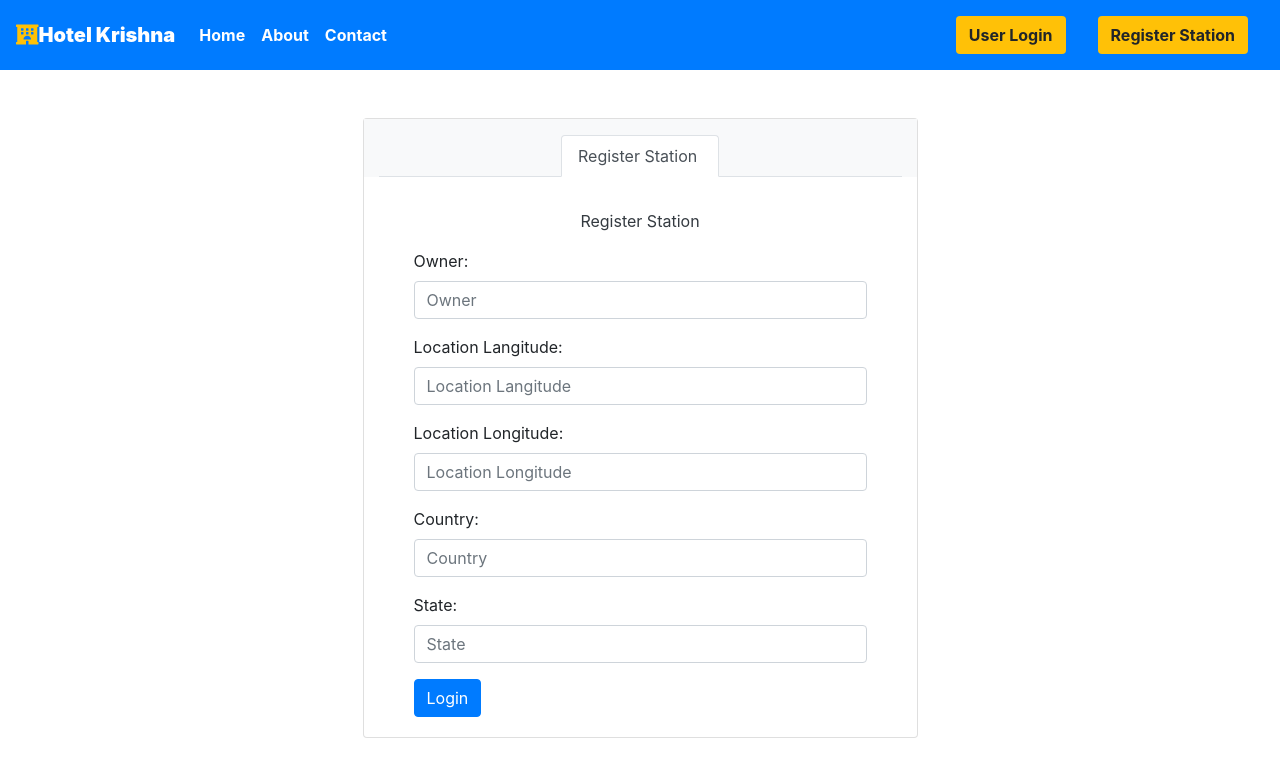
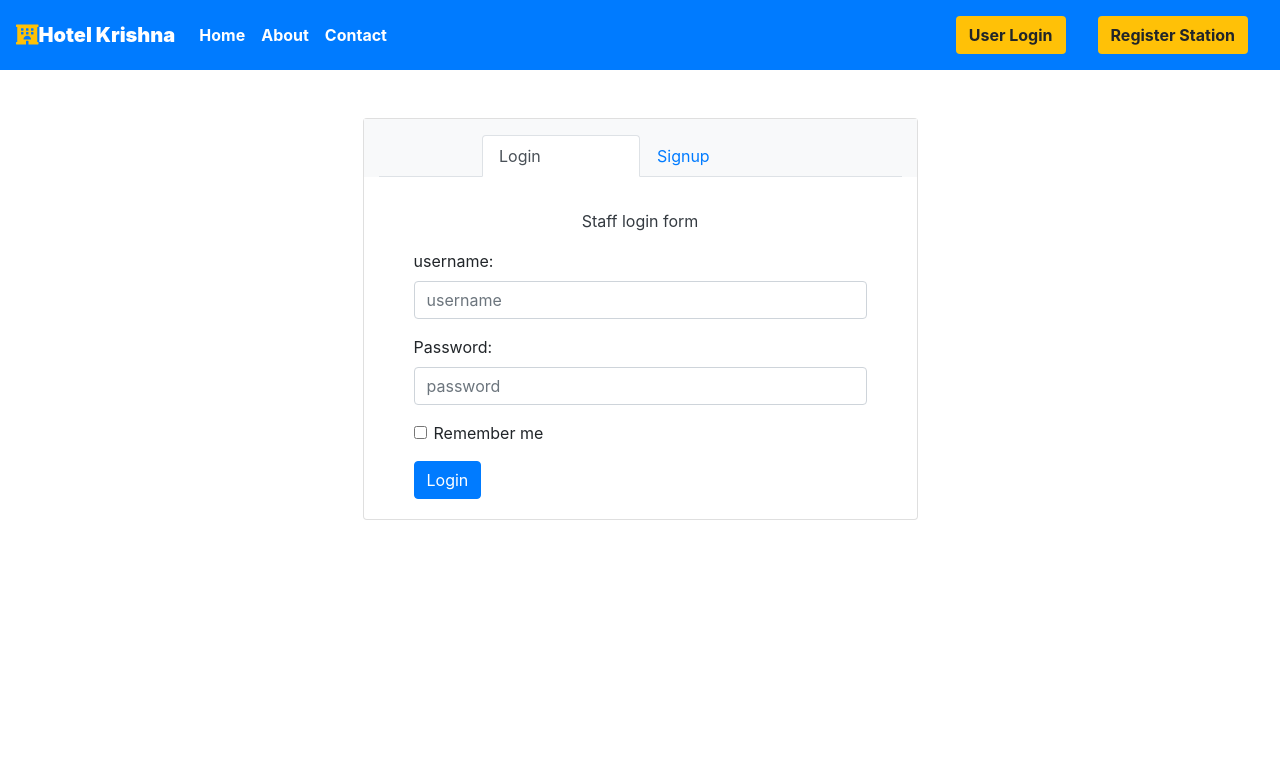
Before and after one commit to akshaybodkhe002/B.TechProject, a Django app: template templates/staff/stafflogsign.html in a window 1280 px wide. Shown: the top 777 px of the page. Run offline with Django 3.2, Linux system fonts and the light colour scheme; the template is opened without the code that fills it, so the values that code supplies are empty; some libraries are stand-ins or nearby versions.

Commit message:
Second commit

```diff
--- a/templates/staff/stafflogsign.html
+++ b/templates/staff/stafflogsign.html
@@ -14,10 +14,13 @@
                         <ul class="nav nav-tabs justify-content-center w-100 " style="width:358px">
 
                             <li class="nav-item">
-                                <a class="nav-link active " data-toggle="tab" href="#home" style="width:158px">Register Station</a>
+                                <a class="nav-link active " data-toggle="tab" href="#home" style="width:158px">Login</a>
                             </li>
 
 
+                            <li class="nav-item">
+                                <a class="nav-link" data-toggle="tab" href="#menu1" style="width:158px">Signup</a>
+                            </li>
 
                     </div>
                 </div>
@@ -29,7 +32,7 @@
                     <!-- Tab panes -->
                     <div class="tab-content">
                         <div id="home" class="container tab-pane active">
-                            <p class="text-center text-dark">Register Station</p>
+                            <p class="text-center text-dark">Staff login form</p>
                             <div class="container">
 
                                 <div class="row">
@@ -38,24 +41,19 @@
                                         <form action="/staff/login" method="post">
                                             {%csrf_token%}
                                             <div class="form-group">
-                                                <label for="email">Owner:</label>
-                                                <input type="text" class="form-control " id="Owner" placeholder="Owner" name="Owner">
+                                                <label for="email">username:</label>
+                                                <input type="text" class="form-control " id="username" placeholder="username" name="username">
                                             </div>
                                             <div class="form-group">
-                                                <label for="pwd">Location Langitude:</label>
-                                                <input type="text" class="form-control " id="Langitude" placeholder="Location Langitude" name="Location Langitude">
+                                                <label for="pwd">Password:</label>
+                                                <input type="password" class="form-control " id="password" placeholder="password" name="password">
                                             </div>
-                                            <div class="form-group">
-                                                <label for="pwd">Location Longitude:</label>
-                                                <input type="text" class="form-control " id="Longitude" placeholder="Location Longitude" name="Location Longitude">
-                                            </div>
-                                            <div class="form-group">
-                                                <label for="pwd">Country:</label>
-                                                <input type="text" class="form-control " id="Country" placeholder="Country" name="Country">
-                                            </div>
-                                            <div class="form-group">
-                                                <label for="pwd">State:</label>
-                                                <input type="text" class="form-control " id="State" placeholder="State" name="State">
+                                            <div class="form-group form-check">
+                                                <label class="form-check-label">
+                                                        <input class="form-check-input " type="checkbox"
+                                                            name="remember">
+                                                        Remember me
+                                                    </label>
                                             </div>
                                             <button type="submit" class="btn btn-primary">Login</button>
                                         </form>
@@ -63,6 +61,38 @@
                                 </div>
                             </div>
                         </div>
+                        <div id="menu1" class="container tab-pane fade">
+                            <p class="text-center text-dark">Staff Signup form</p>
+                            <div class="container">
+
+                                <div class="row">
+                                    <div class="col-md-12 col-lg-12 col-xlg-12">
+
+                                        <form action="/staff/signup" method="POST">
+                                            {%csrf_token%}
+                                            <div class="form-group">
+                                                <label for="username">Username:</label>
+                                                <input type="text" class="form-control " id="username" placeholder="Username" name="username">
+                                            </div>
+                                            <div class="form-group">
+                                                <label for="password1">Password:</label>
+                                                <input type="password" class="form-control " id="password1" placeholder="password" name="password1">
+                                            </div>
+                                            <div class="form-group">
+                                                <label for="password2">Confirm Password:</label>
+                                                <input type="password" class="form-control " id="password2" placeholder="Confirm Password" name="password2">
+                                            </div>
+
+
+                                            <button type="submit" class="btn btn-primary">Sign Up</button>
+                                        </form>
+                                    </div>
+                                </div>
+                            </div>
+                        </div>
+
+
+
                     </div>
                 </div>
         </section>
```
Also changed, not shown: db.sqlite3.
